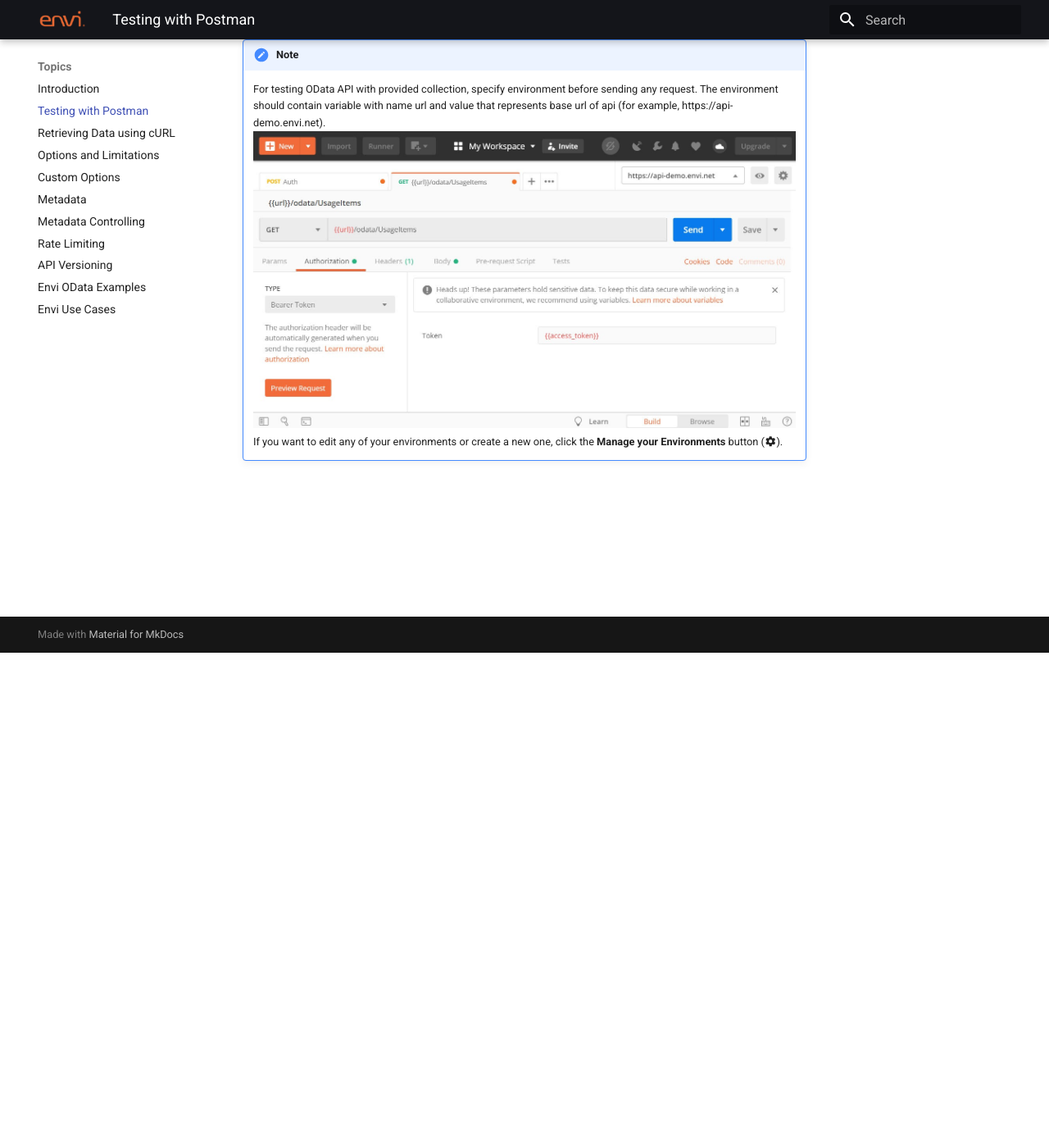
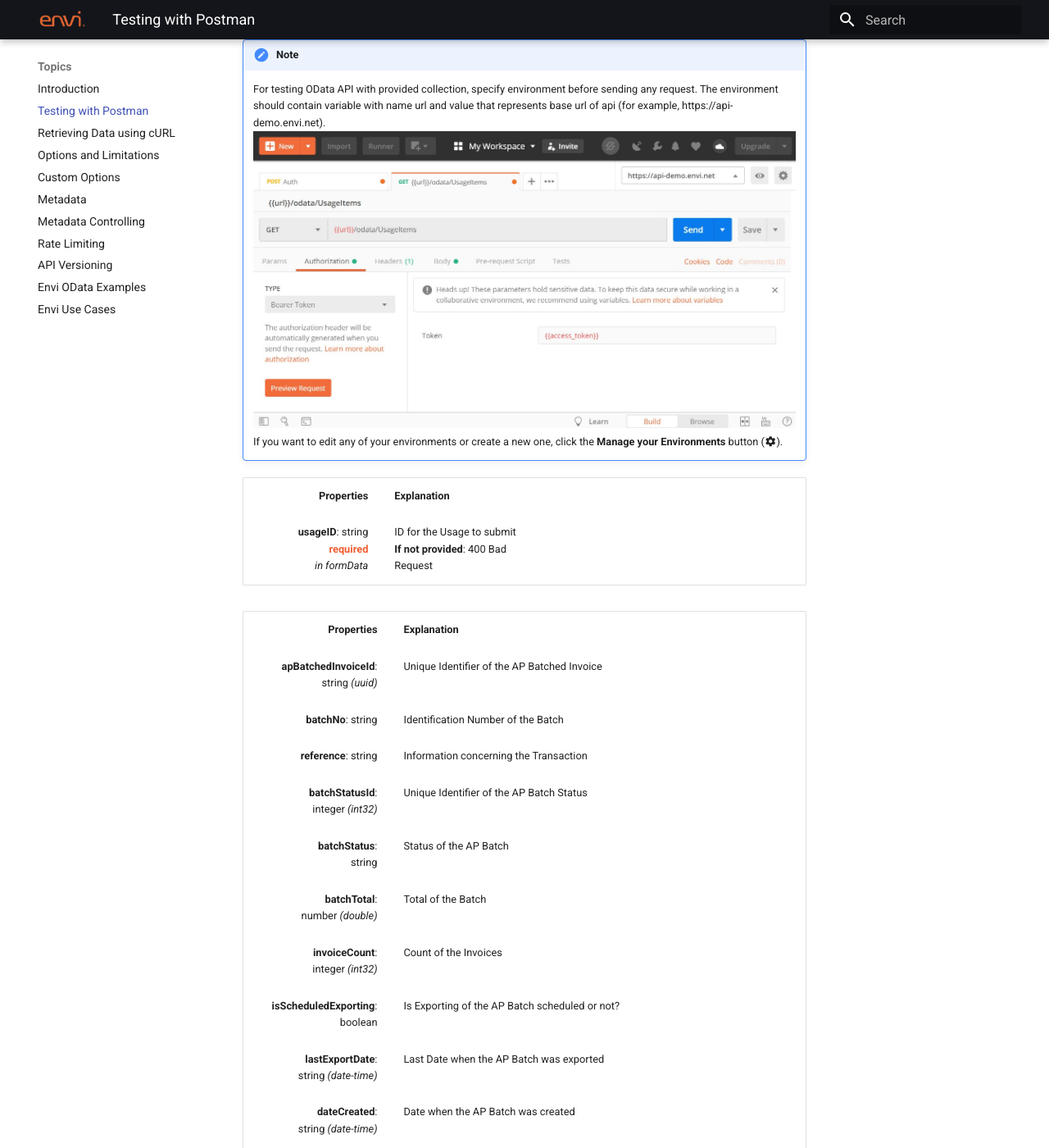
Before and after one commit to envi/olesia-khomchyn.github.io, an MkDocs documentation site: the page built from docs/Testing with Postman.md, in a window 1280 px wide and 1400 px high, scrolled down 604 px. Shown: the whole window at 82% size. Built offline with MkDocs 1.6.1 and Material for MkDocs 9.7.7, drawn with Linux system fonts in a browser that asks for light colours; some of the changed text lies outside the part shown.

Commit message:
my commit9

```diff
--- a/docs/Testing with Postman.md
+++ b/docs/Testing with Postman.md
@@ -14,3 +14,36 @@ Once you have successfully imported the collection, you obtain a collection of r
     For testing OData API with provided collection, specify environment before sending any request. The environment should contain variable with name url and value that represents base url of api (for example, https://api-demo.envi.net).
     ![image](img/postman.png)
     If you want to edit any of your environments or create a new one, click the **Manage your Environments** button (:material-cog:).
+
+
+<style>
+td, th {
+   border: none!important;
+}
+</style>
+| Properties     |   Explanation     |        |       |   |
+|-----:|:-------|:-------|:-------| :-------|
+|**usageID**: string <span style="color: #F05D30">**required**</span> <br> *in formData* | ID for the Usage to submit <br> **If not provided**: 400 Bad Request |         |       |    |
+
+<style>
+td, th {
+   border: none!important;
+}
+</style>
+| Properties     |  Explanation |  |
+|-----:|:-------|:-------|
+|**apBatchedInvoiceId**:<br> string *(uuid)* | Unique Identifier of the AP Batched Invoice |  |
+|**batchNo**: string | Identification Number of the Batch | |
+|**reference**: string | Information concerning the Transaction | |
+|**batchStatusId**: <br> integer *(int32)* | Unique Identifier of the AP Batch Status | |
+|**batchStatus**: <br> string | Status of the AP Batch | |
+|**batchTotal**: <br> number *(double)* | Total of the Batch | |
+|**invoiceCount**: <br> integer *(int32)* | Count of the Invoices |  |
+|**isScheduledExporting**: <br> boolean |Is Exporting of the AP Batch scheduled or not? |  |
+|**lastExportDate**: <br> string *(date-time)* |Last Date when the AP Batch was exported |  |
+|**dateCreated**: <br> string *(date-time)* | Date when the AP Batch was created |  |
+|**createdBy**: <br> string *(uuid)* | Unique Identifier of the user who created the AP Batched Invoice |  |
+|**createdByUserName**: <br> string | Name of the user who created the AP Batched Invoice |  |
+|**lastUpdated**: string <br> *(date-time)* | Last Date when the AP Batched Invoice was updated |  |
+|**lastUpdatedBy**: <br> string *(uuid)* | Unique Identifier of the last user who updated the AP Batched Invoice |  |
+|**lastUpdatedByUserName**: <br> string | Name of the last user who updated the AP Batched Invoice |  |
```
Also changed, not shown: docs/Envi_Use_Cases.md (+15 -16 lines).
